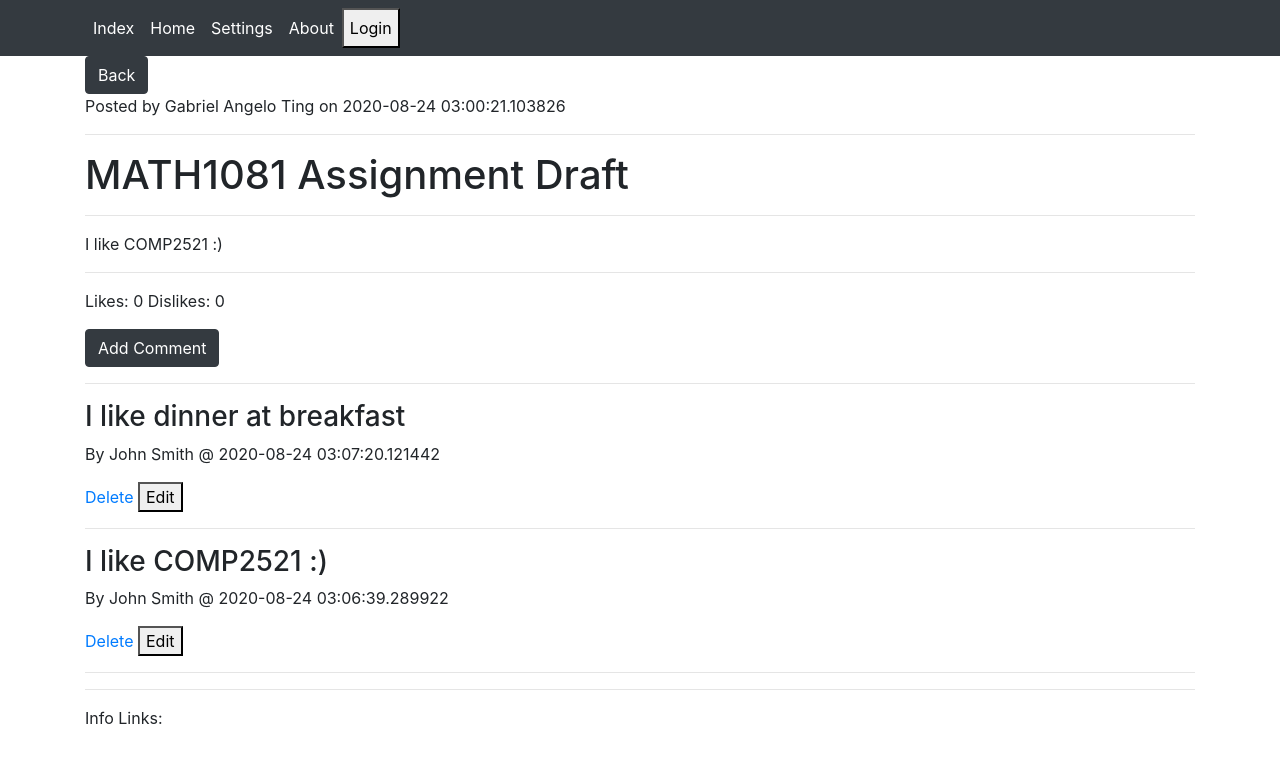
After one commit to gtangelo/reshare, a Flask app: page /post/1 in a window 1280 px wide. The commit adds this page. Shown: the top 763 px of the page. Run offline with Flask 2, Linux system fonts and the light colour scheme; data comes from the database, SQL or seed files in the repository; some libraries are stand-ins or nearby versions.

Commit message:
implemented basic comments and posts feature

```diff
--- a/app.py
+++ b/app.py
@@ -1,53 +1,83 @@
-from flask import Flask, render_template, request, redirect
+from flask import Flask, render_template, request, redirect, url_for
 from flask_sqlalchemy import SQLAlchemy
 from datetime import datetime
 
 app = Flask(__name__)
 
-# app.config['SQLALCHEMY_TRACK_MODIFICATIONS'] = False
-app.config['SQLALCHEMY_DATABASE_URI'] = 'sqlite:///posts.db'
+app.config['SQLALCHEMY_TRACK_MODIFICATIONS'] = False
+app.config['SQLALCHEMY_DATABASE_URI'] = 'sqlite:///db.sqlite3'
 db = SQLAlchemy(app)
 
-# Model for database contating posts
+# Model for database that is used for posts
 class FeedPost(db.Model):
     id = db.Column(db.Integer, primary_key=True)
     title = db.Column(db.String(100), nullable=False)
     content = db.Column(db.Text, nullable=False)
     author = db.Column(db.String(20), nullable=False, default='Unknown')
-    date = db.Column(db.DateTime, nullable=False, default=datetime.utcnow)
+    date = db.Column(db.DateTime, nullable=False, default=datetime.now)
+    likes = db.Column(db.Integer, nullable=False, default=0)
+    dislikes = db.Column(db.Integer, nullable=False, default=0)
 
     def __repr__(self):
         return "Post ID: " + str(self.id)
 
+# Model for database that is used with comments on posts
+class PostComments(db.Model):
+    id = db.Column(db.Integer, primary_key=True)
+    # Which post that this comment belong to
+    post_id = db.Column(db.Integer, nullable=False)
+    content = db.Column(db.Text, nullable=False)
+    author = db.Column(db.String(20), nullable=False, default='Unknown')
+    date = db.Column(db.DateTime, nullable=False, default=datetime.now)
+    likes = db.Column(db.Integer, nullable=False, default=0)
+    dislikes = db.Column(db.Integer, nullable=False, default=0)
+
+    def __repr__(self):
+        return "Comment ID: " + str(self.id) + "Post ID: " + str(self.post_id)
 
 @app.route('/')
 def index():
     return render_template("index.html")
 
+# Shows feed of top posts
 @app.route('/home', methods=['GET', 'POST'])
 def home():
     # Get all data from the form, process it and send it to the db
     if request.method == 'POST':
-        post_title = request.form['title']
-        post_content = request.form['content']
-        post_author = request.form['author']
+        post_title = request.form['title'] if request.form['title'] != '' else '[deleted]'
+        post_content = request.form['content'] if request.form['content'] != '' else '[deleted]'
+        post_author = request.form['author'] if request.form['author'] != '' else '[deleted]'
         new_post = FeedPost(title = post_title, content = post_content, author = post_author)
         db.session.add(new_post)
-        # Save posts for future
         db.session.commit()
         return redirect('/home')
     else:
+        # TODO: Change it into ordering by popular posts
         # Get post from db and order it by date in descending order
         feed_posts = FeedPost.query.order_by(FeedPost.date.desc()).all()
         return render_template("home.html", feed=feed_posts)
 
+# Deletes selected posts and all comments associated with that post
 @app.route('/home/delete/<int:id>')
 def delete_post(id):
     post = FeedPost.query.get_or_404(id)
+    comments = PostComments.query.filter_by(post_id = id).all()
+    for comment in comments:
+        db.session.delete(comment)
     db.session.delete(post)
     db.session.commit()
     return redirect('/home')
 
+# Deletes a specified comment
+@app.route('/post/comment/delete/<int:id>')
+def delete_comment(id):
+    comment = PostComments.query.get_or_404(id)
+    post_id = comment.post_id
+    db.session.delete(comment)
+    db.session.commit()
+    return redirect(url_for('display_post', id=post_id))
+
+# Allows to edit a post
 @app.route('/home/edit/<int:id>', methods=['GET', 'POST'])
 def edit_post(id):
     post = FeedPost.query.get_or_404(id)
@@ -60,8 +90,23 @@ def edit_post(id):
     else:
         return render_template('edit.html', post=post)
 
-def settings():
-    return render_template("settings.html")
+
+# Shows full context of posts and its comments
+@app.route('/post/<int:id>', methods=['GET', 'POST'])
+def display_post(id):
+    post = FeedPost.query.get_or_404(id)
+    if request.method == 'POST':
+        comment_post_id = request.form['post-id']
+        comment_content = request.form['content'] if request.form['content'] != '' else '[deleted]'
+        comment_author = "John Smith"
+        new_comment = PostComments(post_id = comment_post_id, content = comment_content, author = comment_author)
+        db.session.add(new_comment)
+        db.session.commit()
+        return redirect(url_for('display_post', id=id))
+    else:
+        # TODO: Change it into ordering by popular posts
+        comments = PostComments.query.filter_by(post_id=id).order_by(PostComments.date.desc()).all()
+        return render_template('display_post.html', post=post, comments=comments)
 
 
 @app.route('/settings')
--- a/static/js/login.js
+++ /dev/null
@@ -1 +0,0 @@
-console.log('Hello');
--- /dev/null
+++ b/static/js/main.js
@@ -0,0 +1,45 @@
+function add_comment(expand_text) {
+  expand_text.addEventListener('click', (e) => {
+    if (expand_text.id == 'comment_section' && e.target.id == 'add-comment') {
+      expand_text.id = 'comment_section_active';
+
+      // Get post_id
+      const url = document.location.href;
+      const id = url.replace(/.*\//g, '').replace(/[^\d]*/g, '');
+
+      // Create form
+      const form = document.createElement('form');
+      form.method = 'POST';
+      form.action = `/post/${id}`;
+
+      // Construct comment text box
+      const comment = document.createElement('input');
+      comment.type = 'text';
+      comment.className = 'comment-text-box';
+      comment.id = 'content';
+      comment.name = 'content';
+      form.appendChild(comment);
+
+      // Assign post id to the form
+      const post_id = document.createElement('input');
+      post_id.type = 'hidden';
+      post_id.id = 'post-id';
+      post_id.name = 'post-id';
+      post_id.value = id;
+      form.appendChild(post_id);
+
+      // Construc submit button
+      const submit = document.createElement('input');
+      submit.id = 'comment-submit';
+      submit.type = 'submit';
+      submit.value = 'Comment';
+      form.appendChild(submit);
+
+      expand_text.insertBefore(form, expand_text.children[2]);
+      console.log('Creating comment');
+    }
+  });
+}
+
+const expand_text = document.getElementById('comment_section');
+if (expand_text) add_comment(expand_text);
--- a/templates/base.html
+++ b/templates/base.html
@@ -56,5 +56,5 @@
       crossorigin="anonymous"
     ></script>
   </body>
-  <script type="text/javascript" src="static/js/login.js"></script>
+  <script src="{{ url_for('static', filename='js/main.js') }}"></script>
 </html>
--- /dev/null
+++ b/templates/display_post.html
@@ -0,0 +1,31 @@
+{% extends 'base.html' %} {% block head %}
+<title>Post {{post.id}}</title>
+{% endblock %} {% block body %}
+<a class="btn btn-dark" href="{{url_for('home')}}">Back</a>
+<br />
+<p>
+  Posted by {% if post.author %} {{post.author}} {% else %} [Unknown] {%endif%}
+  on {{post.date}}
+</p>
+<hr />
+<h1>{{post.title}}</h1>
+<hr />
+<p>{{post.content}}</p>
+<hr />
+<p>Likes: {{post.likes}} Dislikes: {{post.dislikes}}</p>
+<div id="comment_section">
+  <button id="add-comment" class="btn btn-dark">Add Comment</button>
+  <hr />
+  {%for comment in comments%}
+  <h3>{{comment.content}}</h3>
+  <p>By {{comment.author}} @ {{comment.date}}</p>
+  <a href="{{url_for('delete_comment', id=comment.id)}}">Delete</a>
+  <a href="">
+    <button>Edit</button>
+  </a>
+  <hr />
+  {%endfor%}
+  <hr />
+</div>
+
+{% endblock %}
--- a/templates/home.html
+++ b/templates/home.html
@@ -15,7 +15,11 @@
 </form>
 
 {%if feed%} {% for post in feed%}
-<div id="{{post.id}}">
+<div
+  id="{{post.id}}"
+  style="cursor: pointer;"
+  onclick="window.location='{{url_for('display_post', id=post.id)}}';"
+>
   <h1>{{post.title}}</h1>
   <p>{{post.content}}</p>
   {% if post.author %}
```
Also changed, not shown: db.sqlite3 (added), posts.db (deleted).
